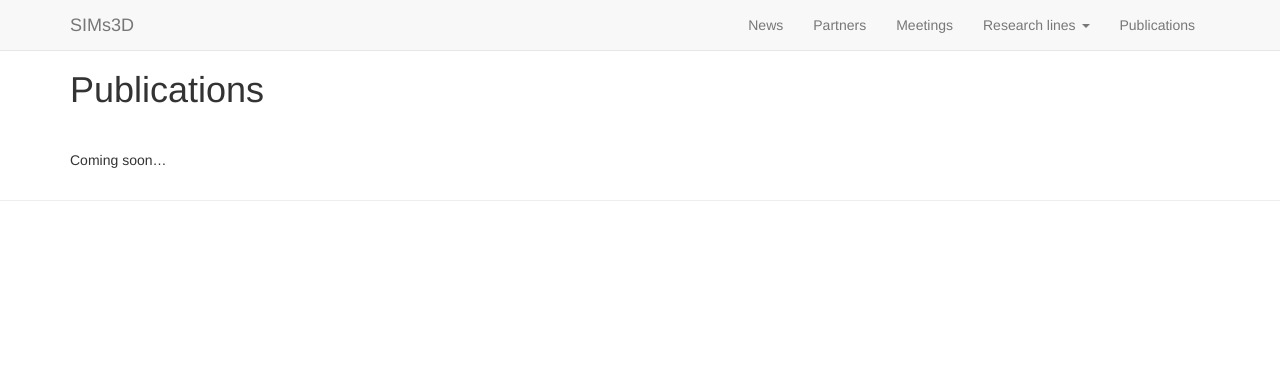
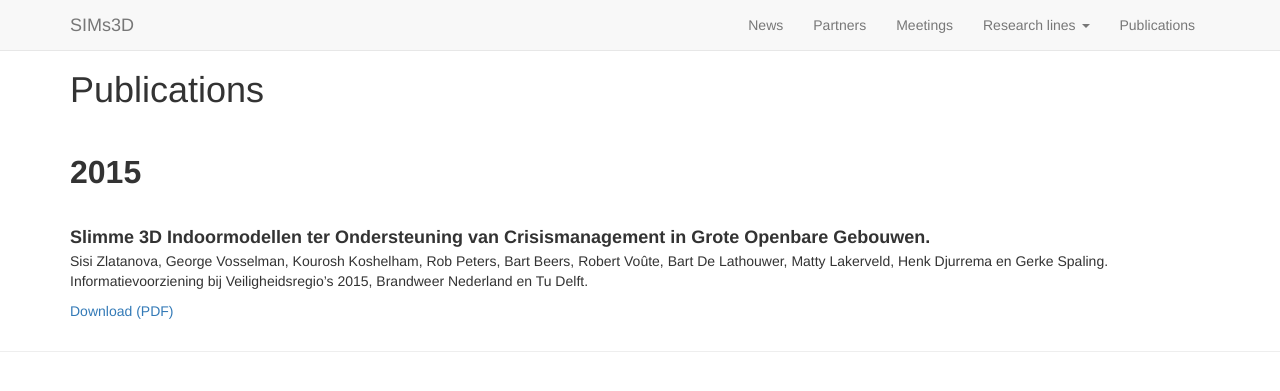
Before and after one commit to SIMs3D/sims3d.github.io, a Jekyll site: the page built from publications/index.md, in a window 1280 px wide. Shown: the top 391 px of the page. Built offline with Jekyll 4.4.1, drawn with Linux system fonts in a browser that asks for light colours; nearby versions of some CDN libraries.

Commit message:
the dutch publication added

```diff
--- a/publications/index.md
+++ b/publications/index.md
@@ -4,4 +4,14 @@ title: Publications
 permalink: /publications/
 ---
 
-Coming soon...
+<font size="6"><b>2015</b></font>
+
+<br>
+
+<font size="4">
+<b>Slimme 3D Indoormodellen ter Ondersteuning van Crisismanagement in Grote Openbare Gebouwen.</b>
+</font>
+Sisi Zlatanova, George Vosselman, Kourosh Koshelham, Rob Peters, Bart Beers, Robert Voûte, Bart De Lathouwer, Matty Lakerveld, Henk Djurrema en Gerke Spaling.
+<br>Informatievoorziening bij Veiligheidsregio's 2015, Brandweer Nederland en Tu Delft.
+
+<a href="pdfs/2015/Slimme_3D_Indoormodellen.pdf">Download (PDF)</a>
```
Also changed, not shown: 1 other file.
